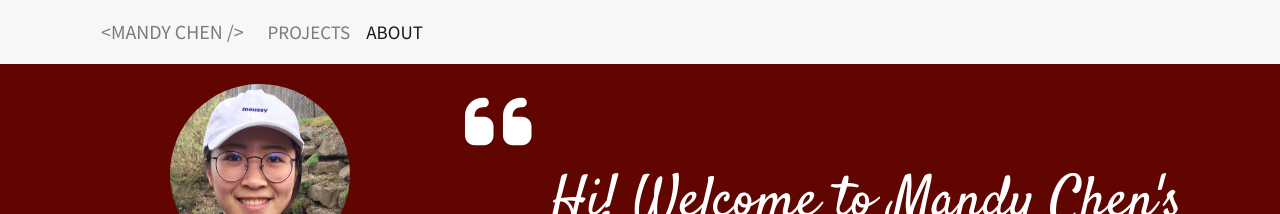
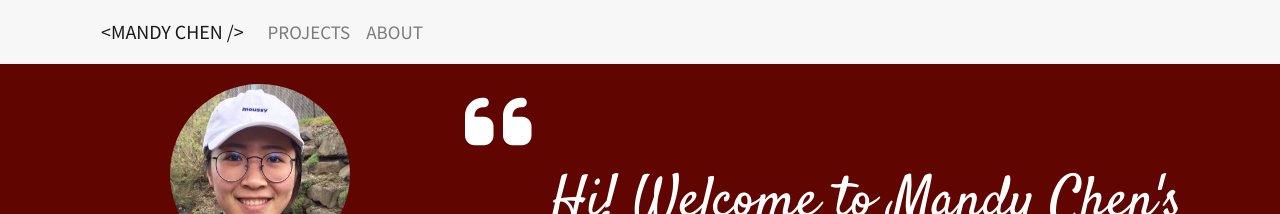
Before and after one commit to 42mandychen/42mandychen.github.io, a Jekyll site: the page built from index.html, in a window 1280 px wide. Shown: the top 214 px of the page. Built offline with Jekyll 4.4.1, drawn with Linux system fonts in a browser that asks for light colours; nearby versions of some CDN libraries.

Commit message:
Update default navbar

```diff
--- a/_layouts/default.html
+++ b/_layouts/default.html
@@ -34,12 +34,12 @@
 
 <body>
   <div class="bg-faded" id="top">
-    <div class="container mt-0">
+    <div class="container my-0">
       <nav class="navbar navbar-toggleable-sm navbar-light">
         <button class="navbar-toggler navbar-toggler-right" type="button" data-toggle="collapse" data-target="#bd-main-nav" aria-controls="bd-main-nav" aria-expanded="false" aria-label="Toggle navigation">
 			        <span class="navbar-toggler-icon"></span>
 			  </button>
-        <a class="navlink navbar-brand" href="{{ site.url }}">
+        <a class="navbar-brand {% if page.path != 'index.html' %}navlink{% endif %}" href="{{ site.url }}">
 			        &#60;MANDY CHEN /&#62;
 			  </a>
 
@@ -47,10 +47,10 @@
         <div class="collapse navbar-collapse" id="bd-main-nav">
           <ul class="nav navbar-nav mr-right">
             <li class="nav-item">
-              <a class="nav-item nav-link" href="{{ site.url }}/projects/">PROJECTS <span class="sr-only"></span></a>
+              <a class="nav-item nav-link {% if page.path == 'projects.html' %}active{% endif %}" href="{{ site.url }}/projects/">PROJECTS <span class="sr-only"></span></a>
             </li>
             <li class="nav-item">
-              <a class="nav-item nav-link active" href="{{ site.url }}/about/">ABOUT</a>
+              <a class="nav-item nav-link {% if page.path == 'about.html' %}active{% endif %}" href="{{ site.url }}/about/">ABOUT</a>
             </li>
           </ul>
         </div>
```
